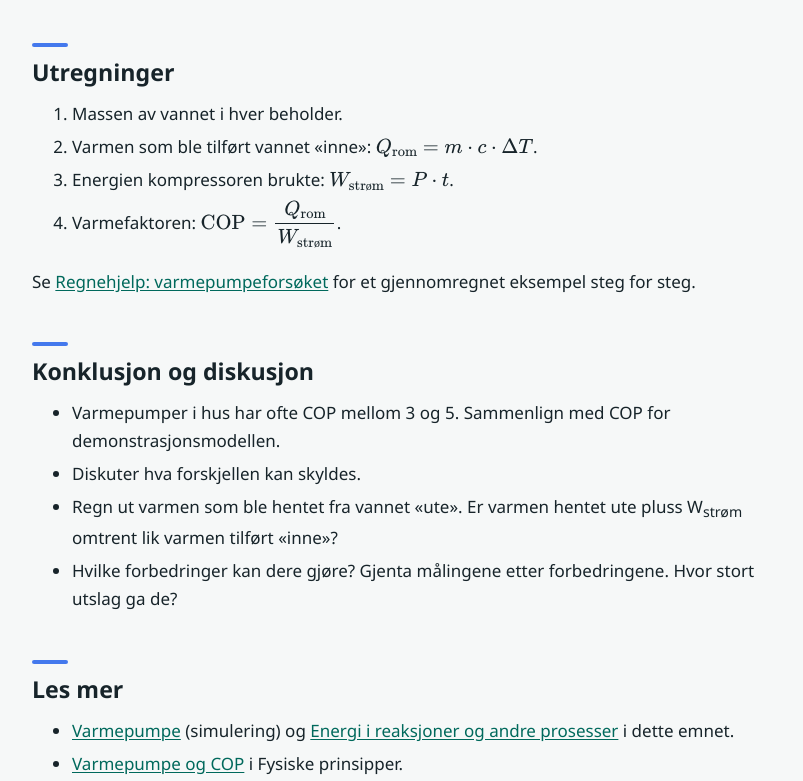
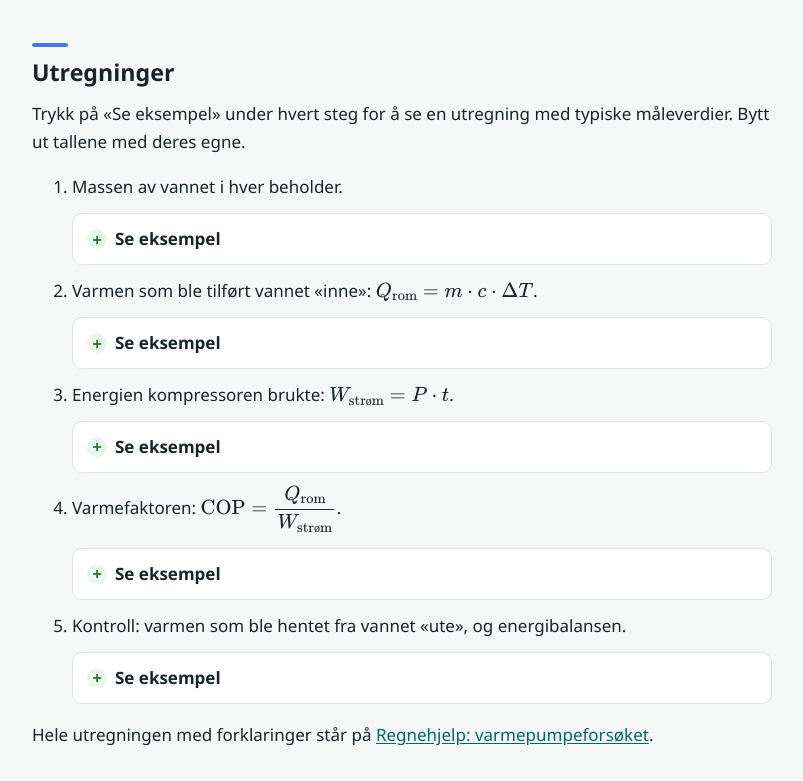
Before and after one commit to bluntbnerd/KPL-nettsted, a plain HTML site: page temaer/02-kjemi-og-beregninger/lab-varmepumpe.html in a window 1280 px wide. Shown: the part 1804-2585 px from the top of the page, without its empty margins (268-1071 px from the left). Drawn offline with nearby package versions, Linux system fonts and the light colour scheme.

Commit message:
Publisert fra KPL

```diff
--- a/temaer/02-kjemi-og-beregninger/lab-varmepumpe.html
+++ b/temaer/02-kjemi-og-beregninger/lab-varmepumpe.html
@@ -64,13 +64,43 @@
 </table>
 
 <h2>Utregninger</h2>
+<p>Trykk på «Se eksempel» under hvert steg for å se en utregning med typiske måleverdier. Bytt ut tallene med deres egne.</p>
 <ol>
-  <li>Massen av vannet i hver beholder.</li>
-  <li>Varmen som ble tilført vannet «inne»: \( Q_\text{rom} = m \cdot c \cdot \Delta T \).</li>
-  <li>Energien kompressoren brukte: \( W_\text{strøm} = P \cdot t \).</li>
-  <li>Varmefaktoren: \( \text{COP} = \dfrac{Q_\text{rom}}{W_\text{strøm}} \).</li>
+  <li>Massen av vannet i hver beholder.
+    <details class="fasit"><summary>Se eksempel</summary>
+      <p>Dere har målt 2,00 L vann. 1 mL vann veier omtrent 1 g, så 1 L veier omtrent 1 kg.</p>
+      <p>\( m = 2{,}00 \text{ L} \cdot 1 \text{ kg/L} = 2{,}00 \text{ kg} \)</p>
+    </details>
+  </li>
+  <li>Varmen som ble tilført vannet «inne»: \( Q_\text{rom} = m \cdot c \cdot \Delta T \).
+    <details class="fasit"><summary>Se eksempel</summary>
+      <p>Temperaturen inne gikk fra 18,0 °C til 33,0 °C, så \( \Delta T = 33{,}0 - 18{,}0 = 15{,}0 \text{ °C} \). For vann er \( c = 4{,}18 \text{ kJ/(kg·°C)} \).</p>
+      <p>\( Q_\text{rom} = 2{,}00 \text{ kg} \cdot 4{,}18 \text{ kJ/(kg·°C)} \cdot 15{,}0 \text{ °C} = 125 \text{ kJ} \)</p>
+    </details>
+  </li>
+  <li>Energien kompressoren brukte: \( W_\text{strøm} = P \cdot t \).
+    <details class="fasit"><summary>Se eksempel</summary>
+      <p>Effekten dere noterte, var 118, 121, 120, 122, 119, 120, 121, 119, 120 og 120 W. Gjennomsnittet er summen delt på 10: \( P = 1200 \text{ W} / 10 = 120 \text{ W} \).</p>
+      <p>Tiden må være i sekunder: 10 min = 600 s.</p>
+      <p>\( W_\text{strøm} = 120 \text{ W} \cdot 600 \text{ s} = 72\,000 \text{ J} = 72{,}0 \text{ kJ} \)</p>
+      <p>Del på 1000 for å gå fra J til kJ, slik at du har samme enhet som Q.</p>
+    </details>
+  </li>
+  <li>Varmefaktoren: \( \text{COP} = \dfrac{Q_\text{rom}}{W_\text{strøm}} \).
+    <details class="fasit"><summary>Se eksempel</summary>
+      <p>\( \text{COP} = \dfrac{125 \text{ kJ}}{72{,}0 \text{ kJ}} = 1{,}7 \)</p>
+      <p>Vannet fikk 1,7 ganger så mye energi som kompressoren brukte strøm.</p>
+    </details>
+  </li>
+  <li>Kontroll: varmen som ble hentet fra vannet «ute», og energibalansen.
+    <details class="fasit"><summary>Se eksempel</summary>
+      <p>Temperaturen ute gikk fra 18,0 °C til 11,5 °C, altså 6,5 °C kaldere, og det var også 2,00 kg vann.</p>
+      <p>\( Q_\text{ute} = 2{,}00 \text{ kg} \cdot 4{,}18 \text{ kJ/(kg·°C)} \cdot 6{,}5 \text{ °C} = 54 \text{ kJ} \)</p>
+      <p>\( Q_\text{ute} + W_\text{strøm} = 54 \text{ kJ} + 72 \text{ kJ} = 126 \text{ kJ} \), nesten det samme som \( Q_\text{rom} = 125 \text{ kJ} \). Forskjellen skyldes varmetap og målefeil.</p>
+    </details>
+  </li>
 </ol>
-<p>Se <a href="varmepumpe-regnehjelp.html">Regnehjelp: varmepumpeforsøket</a> for et gjennomregnet eksempel steg for steg.</p>
+<p>Hele utregningen med forklaringer står på <a href="varmepumpe-regnehjelp.html">Regnehjelp: varmepumpeforsøket</a>.</p>
 
 <h2>Konklusjon og diskusjon</h2>
 <ul>
```
Also changed, not shown: temaer/05-maling-styring-regulering/nivamaling.html (+1 -1 lines).
